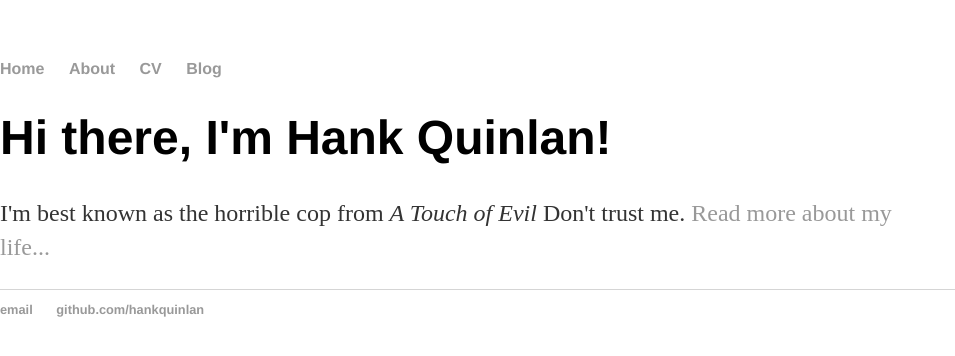
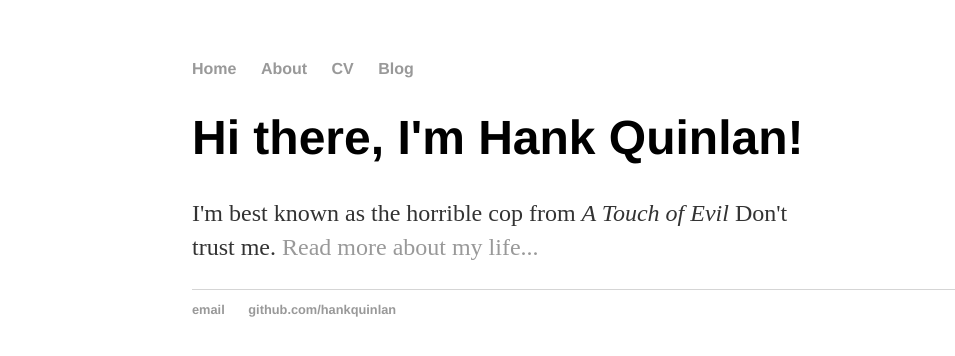
Before and after one commit to damnArin/damnArin.github.io, a Jekyll site: the page built from index.html, in a window 1280 px wide. Shown: the top 356 px of the page, without its empty margins (0-955 px from the left). Built offline with Jekyll 4.4.1, drawn with Linux system fonts in a browser that asks for light colours.

Commit message:
Update main.css

```diff
--- a/css/main.css
+++ b/css/main.css
@@ -1,6 +1,6 @@
 body {
     margin: 60px auto;
-    width: 100%;
+    width: 70%;
 }
 nav ul, footer ul {
     font-family:'Helvetica', 'Arial', 'Sans-Serif';
@@ -42,16 +42,3 @@ ul.posts {
 ul.posts li {
     list-style: none;
 }
-
-.bg {
-  /* The image used */
-  background-image: url("https://i.pinimg.com/originals/6c/17/58/6c175818b346b9ab8c356664410d0fec.jpg");
-
-  /* Full height */
-  height: 50%;
-
-  /* Center and scale the image nicely */
-  background-position: center;
-  background-repeat: no-repeat;
-  background-size: cover;
-}
```
